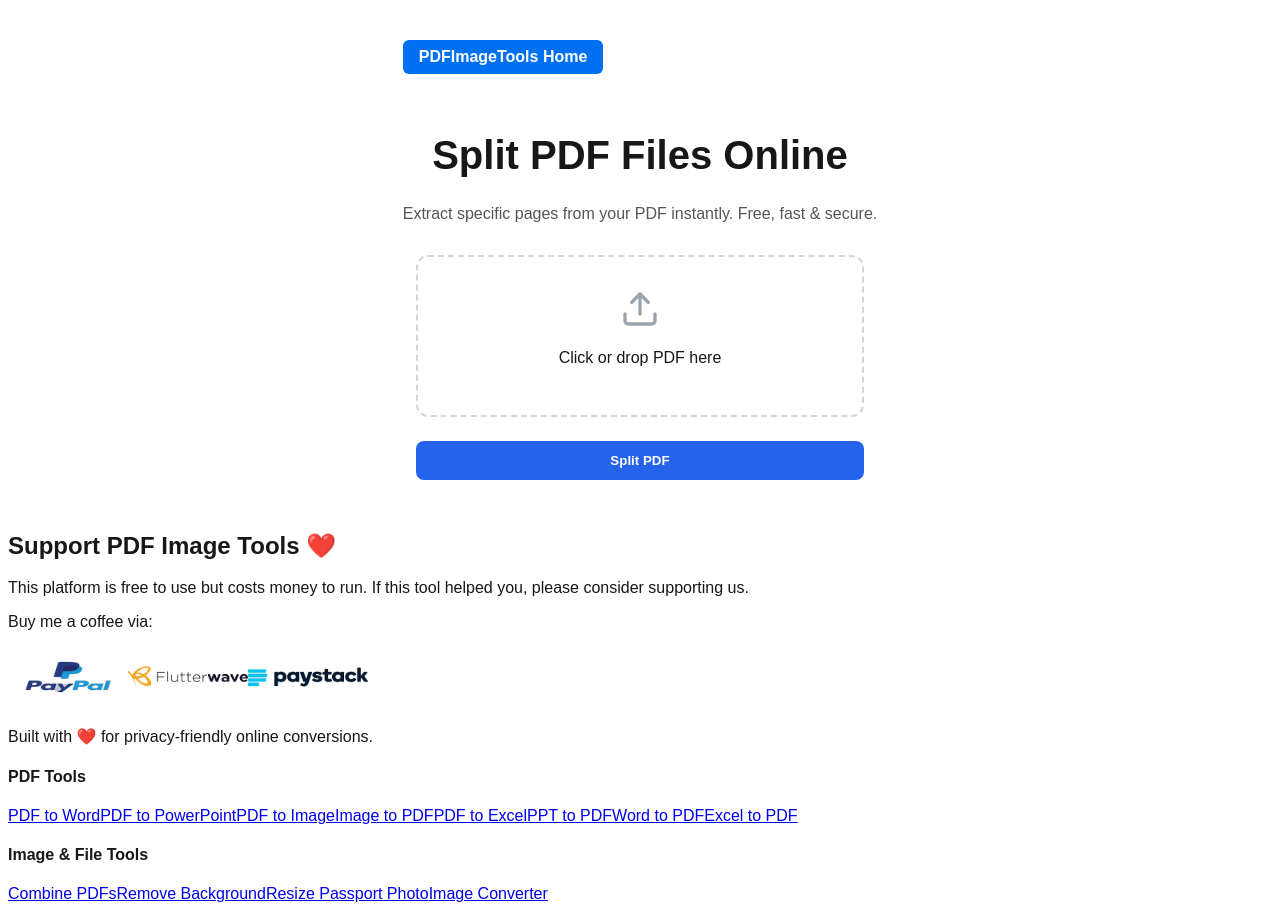
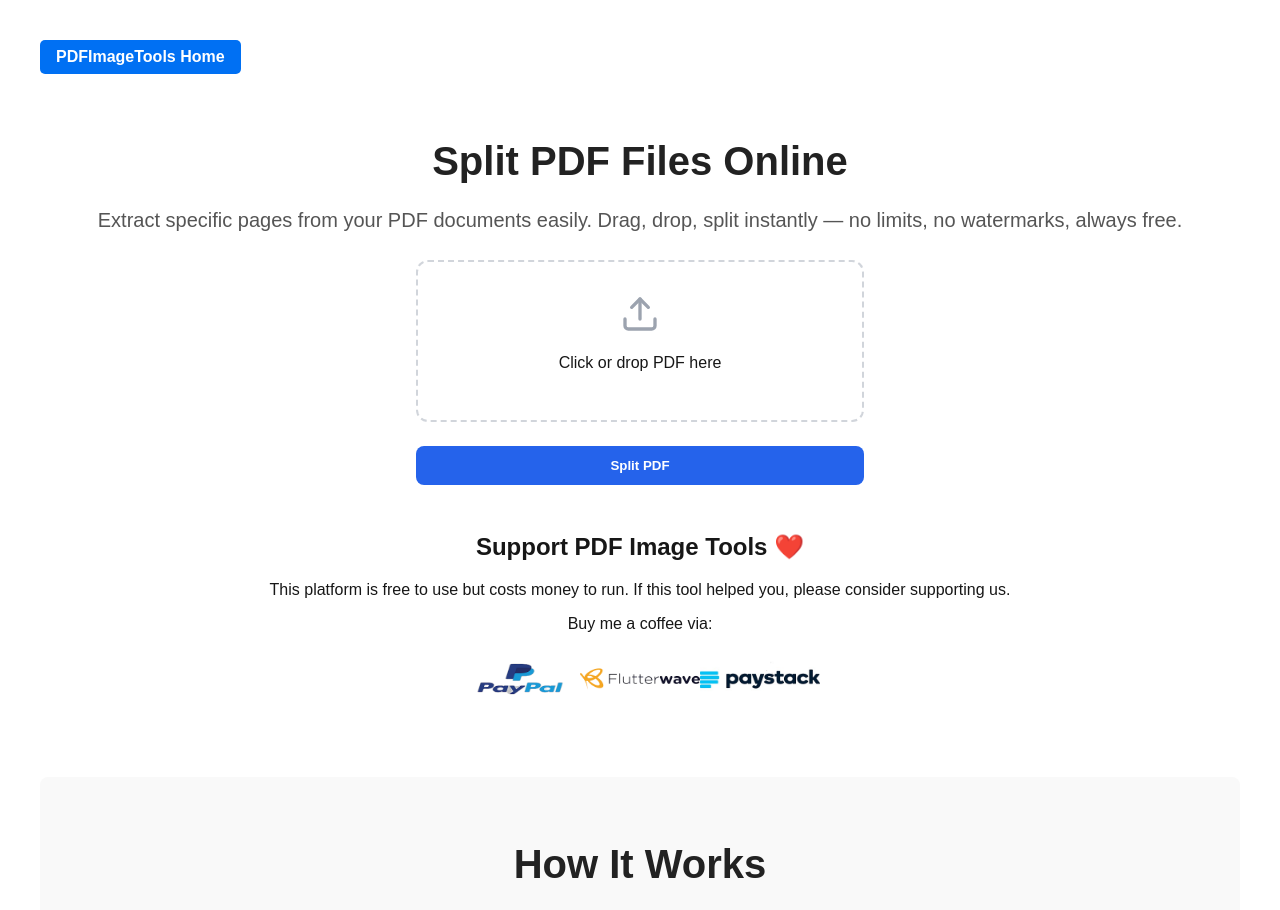
Before and after one commit to Leadmind-Developer/pdfimagetools-vercel, a Next.js app: page /split-pdf in a window 1280 px wide. Shown: the top 910 px of the page. Built offline with nearby package versions, Linux system fonts and the light colour scheme; no server answers.

Commit message:
Update page.jsx

```diff
--- a/src/app/split-pdf/page.jsx
+++ b/src/app/split-pdf/page.jsx
@@ -1,37 +1,220 @@
 import React from "react";
+import Footer from "../../components/Footer";
+import DonationSupport from "../../components/DonationSupport";
 import PdfSplitUploader from "../../components/PdfSplitUploader";
-import Footer from "../../components/Footer";
 import Link from "next/link";
 
+const t = {
+  heroTitle: "Split PDF Files Online",
+  heroSubtitle:
+    "Extract specific pages from your PDF documents easily. Drag, drop, split instantly — no limits, no watermarks, always free.",
+
+  stepsTitle: "How It Works",
+  steps: [
+    "Upload your PDF file from your device.",
+    "Enter the page range you want to extract.",
+    "Click Split and wait a few seconds.",
+    "Download your new PDF file.",
+  ],
+
+  supportedTitle: "Supported Languages",
+
+  aboutTitle: "Why Split PDFs?",
+  aboutText: [
+    "Splitting PDFs helps you extract only the pages you need from large documents.",
+    "It makes sharing faster by sending smaller files instead of full documents.",
+    "Our tool keeps your content intact while separating pages accurately.",
+  ],
+
+  privacyTitle: "Privacy & Security",
+  privacyText: [
+    "All uploaded PDFs are automatically deleted after one hour. We never store your files permanently.",
+    "Splitting happens securely using temporary copies. No login or email required.",
+  ],
+
+  faqTitle: "Frequently Asked Questions",
+  faq: [
+    {
+      question: "Is the PDF splitter free?",
+      answer:
+        "Yes, it is completely free with no limits, no watermarks, and no hidden charges.",
+    },
+    {
+      question: "Can I extract specific pages?",
+      answer:
+        "Yes, simply enter the page range and download only the pages you need.",
+    },
+    {
+      question: "Can I split multiple PDFs?",
+      answer:
+        "Currently one file at a time. Batch splitting is planned soon.",
+    },
+    {
+      question: "Are my files safe?",
+      answer:
+        "Yes. Files are deleted automatically after 60 minutes and never shared.",
+    },
+  ],
+
+  relatedTitle: "Other Tools You May Like",
+  relatedTools: [
+    "Merge PDF",
+    "Compress PDF",
+    "PDF to Word",
+    "Image to PDF",
+    "PDF to Images",
+  ],
+};
+
 export default function SplitPdfPage() {
+  const containerStyle = { maxWidth: "1200px", margin: "0 auto", padding: "2rem" };
+
+  const sectionStyle = {
+    marginBottom: "4rem",
+    padding: "2rem",
+    borderRadius: "8px",
+    backgroundColor: "#f9f9f9",
+  };
+
+  const headingStyle = {
+    fontSize: "2.5rem",
+    fontWeight: 700,
+    marginBottom: "1rem",
+    color: "#222",
+    textAlign: "center",
+  };
+
+  const subHeadingStyle = {
+    fontSize: "1.25rem",
+    marginBottom: "1.5rem",
+    color: "#555",
+    lineHeight: 1.6,
+    textAlign: "center",
+  };
+
+  const listStyle = {
+    paddingLeft: "1.5rem",
+    marginBottom: "1rem",
+    color: "#555",
+    fontSize: "1.1rem",
+    lineHeight: 1.6,
+  };
+
+  const badgeStyle = {
+    display: "inline-block",
+    padding: "0.5rem 1rem",
+    margin: "0.25rem",
+    borderRadius: "999px",
+    backgroundColor: "#e0e0e0",
+    fontSize: "0.9rem",
+    color: "#333",
+  };
+
+  const homeButtonStyle = {
+    display: "inline-block",
+    padding: "0.5rem 1rem",
+    marginBottom: "2rem",
+    borderRadius: "5px",
+    backgroundColor: "#0070f3",
+    color: "#fff",
+    textDecoration: "none",
+    fontWeight: 600,
+  };
+
   return (
-    <div style={{ minHeight: "100vh", display: "flex", flexDirection: "column" }}>
-      <main style={{ flex: 1, maxWidth: "1100px", margin: "0 auto", padding: "2rem" }}>
+    <div style={{ display: "flex", flexDirection: "column", minHeight: "100vh" }}>
+      <main style={{ flex: 1 }}>
+        <div style={containerStyle}>
 
-        <Link href="/" style={{
-          display: "inline-block",
-          marginBottom: "2rem",
-          background: "#0070f3",
-          color: "white",
-          padding: "0.5rem 1rem",
-          borderRadius: "6px",
-          textDecoration: "none",
-          fontWeight: 600
-        }}>
-          PDFImageTools Home
-        </Link>
+          {/* Home Link */}
+          <div style={{ display: "flex", alignItems: "center", marginBottom: "2rem" }}>
+            <Link href="/" style={homeButtonStyle}>
+              PDFImageTools Home
+            </Link>
+          </div>
 
-        <h1 style={{ textAlign: "center", fontSize: "2.5rem", fontWeight: 700 }}>
-          Split PDF Files Online
-        </h1>
+          {/* Hero */}
+          <section style={{ marginBottom: "4rem", textAlign: "center" }}>
+            <h1 style={headingStyle}>{t.heroTitle}</h1>
+            <p style={subHeadingStyle}>{t.heroSubtitle}</p>
 
-        <p style={{ textAlign: "center", color: "#555", marginBottom: "2rem" }}>
-          Extract specific pages from your PDF instantly. Free, fast & secure.
-        </p>
+            <div style={{ maxWidth: "600px", margin: "0 auto" }}>
+              <PdfSplitUploader />
+            </div>
 
-        <PdfSplitUploader />
+            <div style={{ marginTop: "3rem" }}>
+              <DonationSupport />
+            </div>
+          </section>
 
+          {/* Steps */}
+          <section style={sectionStyle}>
+            <h2 style={headingStyle}>{t.stepsTitle}</h2>
+            <ol style={listStyle}>
+              {t.steps.map((step, i) => (
+                <li key={i}>{step}</li>
+              ))}
+            </ol>
+          </section>
+
+          {/* Supported Languages */}
+          <section style={sectionStyle}>
+            <h2 style={headingStyle}>{t.supportedTitle}</h2>
+            <div style={{ textAlign: "center" }}>
+              {["English"].map((lang) => (
+                <span key={lang} style={badgeStyle}>
+                  {lang}
+                </span>
+              ))}
+            </div>
+          </section>
+
+          {/* About */}
+          <section style={sectionStyle}>
+            <h2 style={headingStyle}>{t.aboutTitle}</h2>
+            <div style={{ color: "#555", fontSize: "1.1rem", lineHeight: 1.6 }}>
+              {t.aboutText.map((p, idx) => (
+                <p key={idx}>{p}</p>
+              ))}
+            </div>
+          </section>
+
+          {/* Privacy */}
+          <section style={sectionStyle}>
+            <h2 style={headingStyle}>{t.privacyTitle}</h2>
+            <div style={{ color: "#555", fontSize: "1.1rem", lineHeight: 1.6 }}>
+              {t.privacyText.map((p, idx) => (
+                <p key={idx}>{p}</p>
+              ))}
+            </div>
+          </section>
+
+          {/* FAQ */}
+          <section style={sectionStyle}>
+            <h2 style={headingStyle}>{t.faqTitle}</h2>
+            <div style={{ color: "#555", fontSize: "1.1rem", lineHeight: 1.6 }}>
+              {t.faq.map((item, idx) => (
+                <div key={idx}>
+                  <h4 style={{ fontWeight: 600 }}>{item.question}</h4>
+                  <p>{item.answer}</p>
+                </div>
+              ))}
+            </div>
+          </section>
+
+          {/* Related Tools */}
+          <section style={sectionStyle}>
+            <h2 style={headingStyle}>{t.relatedTitle}</h2>
+            <ul style={listStyle}>
+              {t.relatedTools.map((tool, idx) => (
+                <li key={idx}>{tool}</li>
+              ))}
+            </ul>
+          </section>
+
+        </div>
       </main>
+
       <Footer />
     </div>
   );
```
